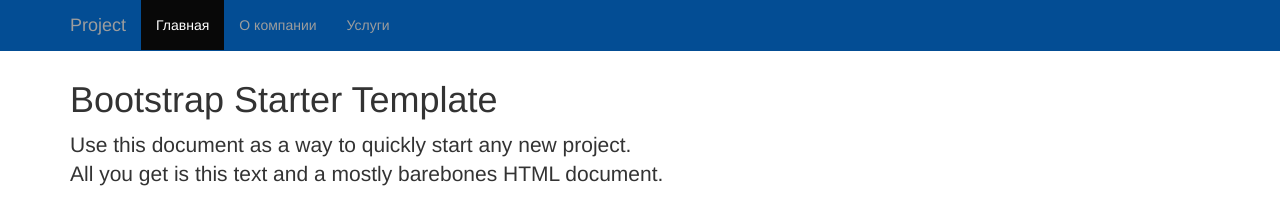
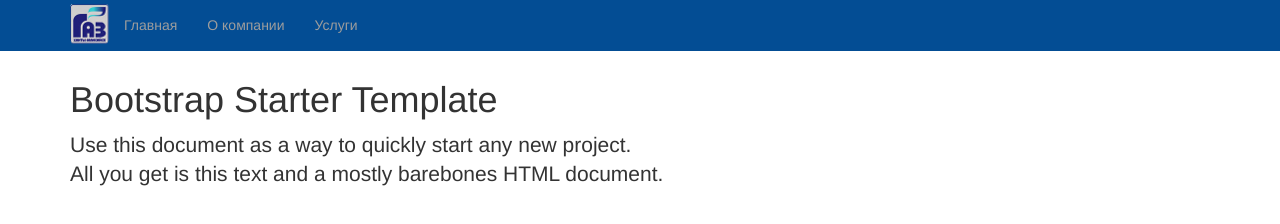
Before and after one commit to vdenPython/layoutHMGAZ, a plain HTML site: page index.html in a window 1280 px wide. Drawn offline with nearby package versions, Linux system fonts and the light colour scheme.

Commit message:
Логотип

```diff
--- a/index.html
+++ b/index.html
@@ -31,11 +31,11 @@
                     <span class="icon-bar"></span>
                     <span class="icon-bar"></span>
                 </button>
-                <a class="navbar-brand" href="#">Project</a>
+                <img src="img/logo2.png" class="img-rounded" alt="Отзывчивое изображение в Bootstrap">
             </div>
             <div id="navbar" class="collapse navbar-collapse">
                 <ul class="nav navbar-nav">
-                    <li class="active"><a href="#">Главная</a></li>
+                    <li><a href="#">Главная</a></li>
                     <li><a href="#about">О компании</a></li>
                     <li><a href="#contact">Услуги</a></li>
                 </ul>
```
Also changed, not shown: img/logo.png (added), img/logo2.png (added).
